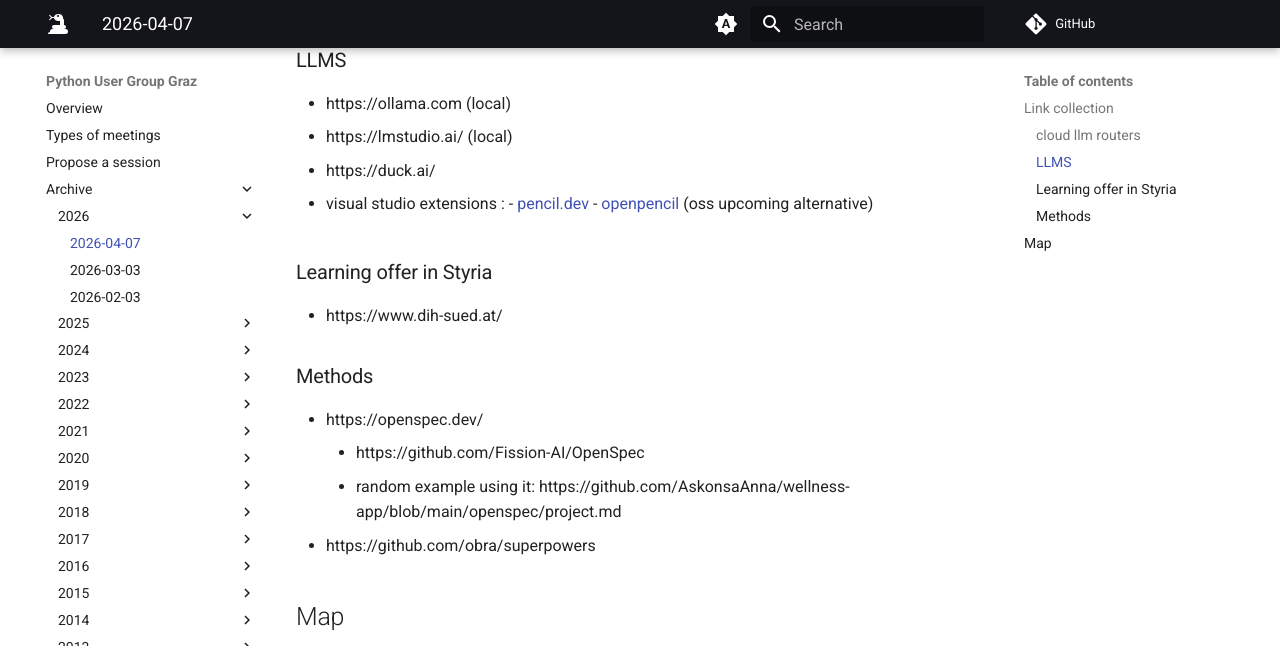
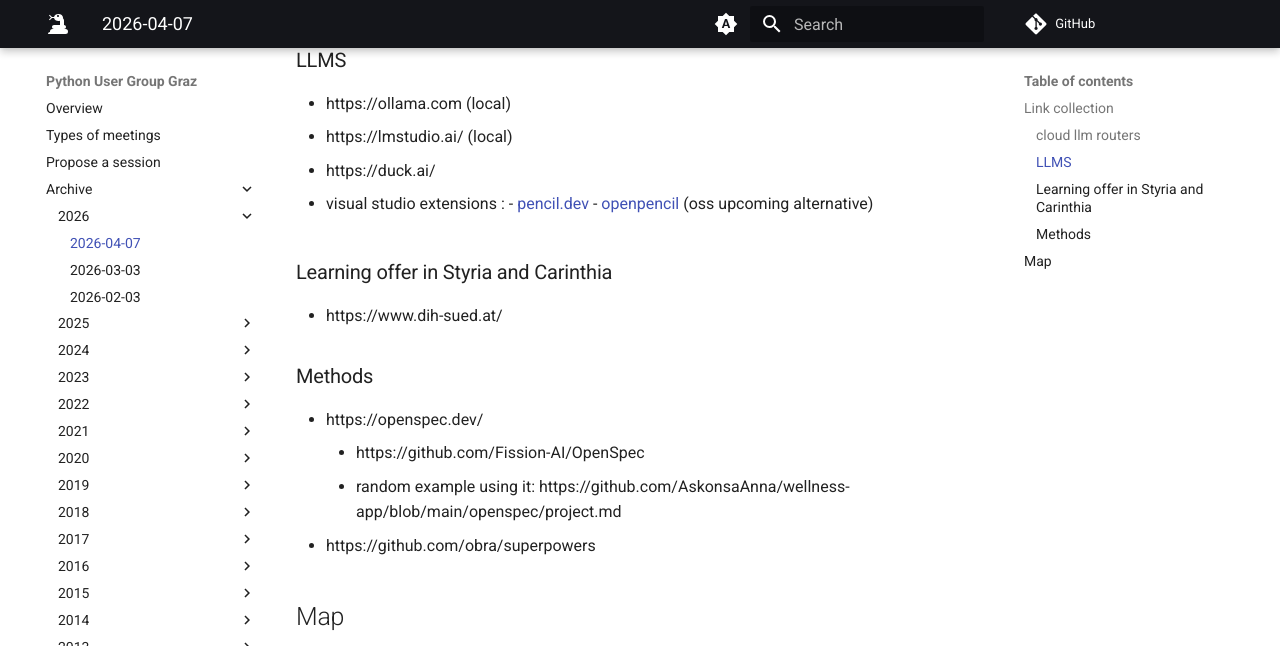
Before and after one commit to pygraz/ghp-website, an MkDocs documentation site: the page built from docs/meetings/2026/2026-04-07.md, in a window 1280 px wide and 900 px high, scrolled down 1035 px, cut to the strip 0-646 px from the top of the window. Built offline with MkDocs 1.6.1 and Material for MkDocs 9.7.7, drawn with Linux system fonts in a browser that asks for light colours; comment, search, counter and statistics services are not loaded.

Commit message:
fixed text for dih

```diff
--- a/docs/meetings/2026/2026-04-07.md
+++ b/docs/meetings/2026/2026-04-07.md
@@ -40,9 +40,8 @@
 		- [pencil.dev](https://www.pencil.dev/)
 		- [openpencil](https://openpencil.dev/) (oss upcoming alternative)
 
-### Learning offer in Styria
+### Learning offer in Styria and Carinthia
 - https://www.dih-sued.at/
-
 
 ### Methods
 
```
